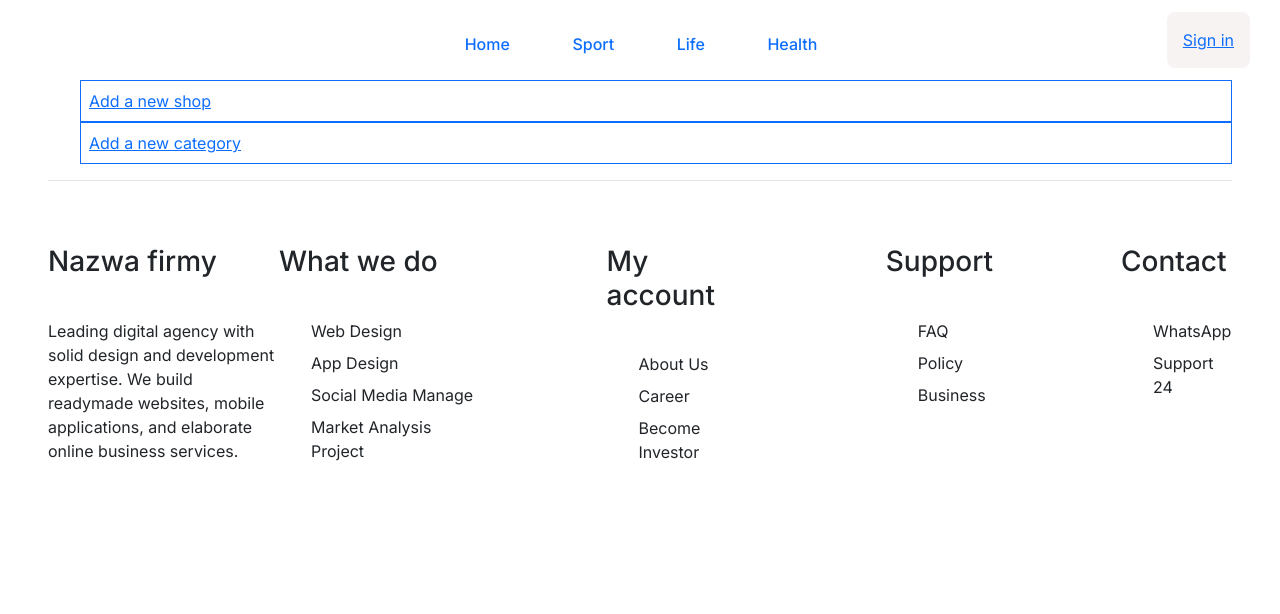
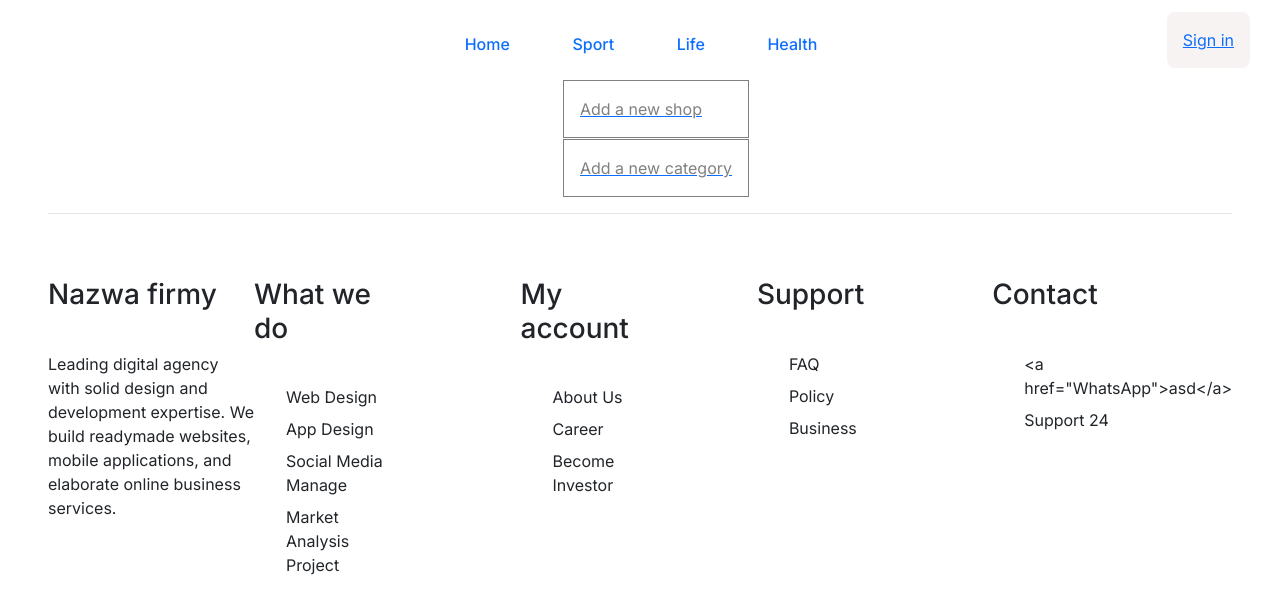
Before and after one commit to JohnyProduction/loyalty-program-app, a Next.js app: page /manage in a window 1280 px wide. Shown: the top 614 px of the page. Built offline with nearby package versions, Linux system fonts and the light colour scheme.

Commit message:
add some css to manage page

```diff
--- a/src/app/manage/page.tsx
+++ b/src/app/manage/page.tsx
@@ -10,6 +10,7 @@ export default function ManagePage() {
             <TopBar />
             <PageBox>
                 <div className={styles['creator-container']}>
+                    <div className={styles['manage-container']}>
                         <ul>
                             <Link href={'/settings/Administrator/organizations/add'}>
                                 <li>Add a new shop</li>
@@ -19,6 +20,7 @@ export default function ManagePage() {
                             </Link>
                         </ul>
                     </div>
+                </div>
                 <Footer />
             </PageBox>
         </main>
--- a/src/components/common/footer.tsx
+++ b/src/components/common/footer.tsx
@@ -35,7 +35,7 @@ export function Footer() {
         {
             header: 'Contact',
             paragraphs: [
-                'WhatsApp',
+                '<a href="WhatsApp">asd</a>',
                 'Support 24'
             ]
         }
--- a/src/styles/app/manage/page.module.scss
+++ b/src/styles/app/manage/page.module.scss
@@ -1,8 +1,34 @@
 .manage-page {
     .creator-container {
+        .manage-container{
+            display: flex;
+            justify-content: center;
+        }
         li {
             border: 1px solid;
             padding: 8px;
+            min-width: 60%;
+
+        }
+        a{
+            li{
+                transition: 382ms;
+                background-color: white;
+                color: grey;
+
+                padding: 1rem;
+                border: 1px solid grey;
+            }
+        }
+        a:hover{
+            li {
+                transition: 618ms;
+                background-color: grey;
+                color: white;
+            }
+        }
+        a + a > li {
+            margin-top: 1px;
         }
     }
 }
```
Lines whose indentation alone changed are shown as unchanged.
